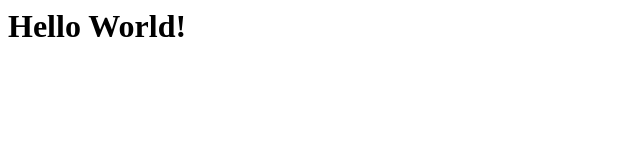
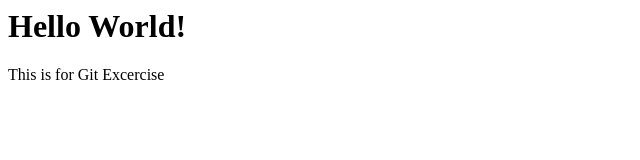
Before and after one commit to VIRDIJS/Website, a plain HTML site: page index.html in a window 1280 px wide. Shown: the whole page, without its empty margins (0-640 px from the left). Drawn offline with Linux system fonts and the light colour scheme.

Commit message:
Add a p tag to index.html

```diff
--- a/index.html
+++ b/index.html
@@ -1 +1,2 @@
 <h1>Hello World!</h1>
+<p>This is for Git Excercise</p>
```
